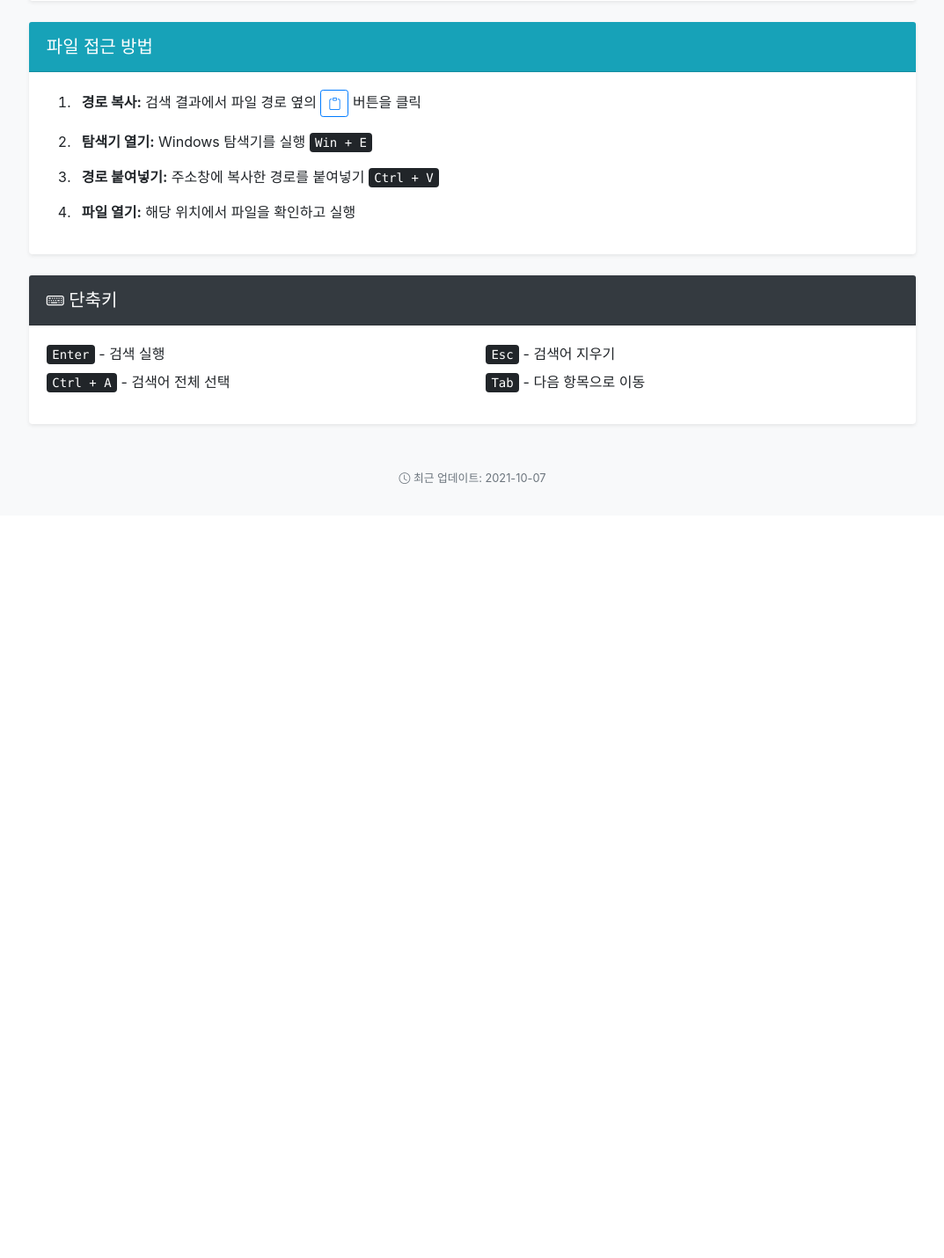
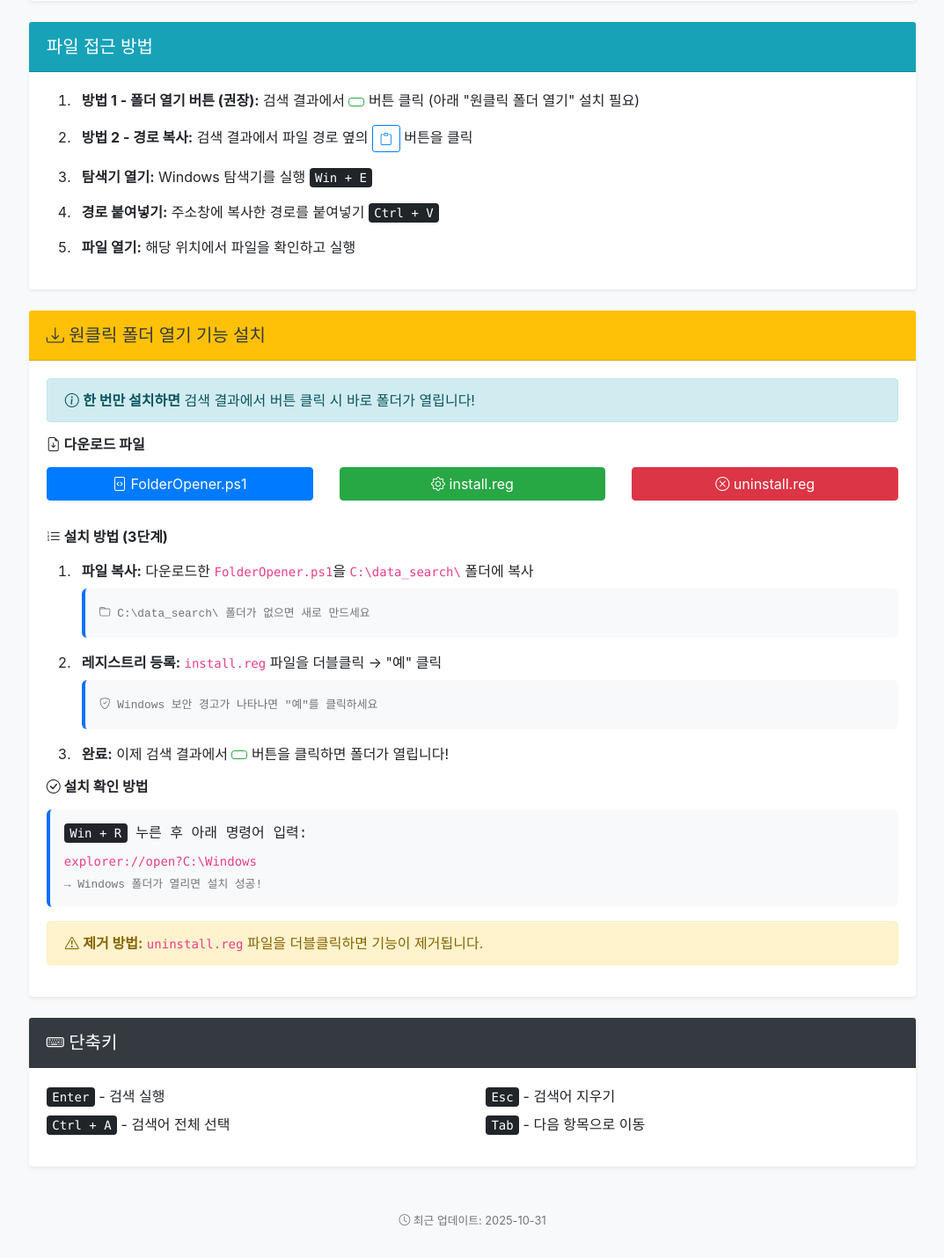
Before and after one commit to alex-ajh/data-search_v2, a Django app: page /help/ in a window 1280 px wide. Shown: the part 1209-2639 px from the top of the page at 88% size, without its empty margins (103-1176 px from the left). Before the commit the page ends 1759 px from the top, so only its background shows below. Run offline with Django 3.2, Linux system fonts and the light colour scheme; data comes from the database, SQL or seed files in the repository; some libraries are stand-ins or nearby versions.

Commit message:
added download and instruction for open folder feature

```diff
--- a/ps_data/templates/ps_data/help.html
+++ b/ps_data/templates/ps_data/help.html
@@ -161,7 +161,14 @@
                 <div class="card-body">
                     <ol class="step-list">
                         <li class="mb-3">
-                            <strong>경로 복사:</strong> 검색 결과에서 파일 경로 옆의
+                            <strong>방법 1 - 폴더 열기 버튼 (권장):</strong> 검색 결과에서
+                            <button class="btn btn-sm btn-outline-success">
+                                <i class="bi bi-folder-open"></i>
+                            </button>
+                            버튼 클릭 (아래 "원클릭 폴더 열기" 설치 필요)
+                        </li>
+                        <li class="mb-3">
+                            <strong>방법 2 - 경로 복사:</strong> 검색 결과에서 파일 경로 옆의
                             <button class="btn btn-sm btn-outline-primary">
                                 <i class="bi bi-clipboard"></i>
                             </button>
@@ -179,6 +186,77 @@
                             <strong>파일 열기:</strong> 해당 위치에서 파일을 확인하고 실행
                         </li>
                     </ol>
+                </div>
+            </div>
+
+            <!-- Folder Opener Installation -->
+            <div class="card shadow-sm mb-4 border-warning">
+                <div class="card-header bg-warning text-dark">
+                    <h5 class="mb-0">
+                        <i class="bi bi-download"></i> 원클릭 폴더 열기 기능 설치
+                    </h5>
+                </div>
+                <div class="card-body">
+                    <div class="alert alert-info mb-3">
+                        <i class="bi bi-info-circle"></i>
+                        <strong>한 번만 설치하면</strong> 검색 결과에서 <i class="bi bi-folder-open"></i> 버튼 클릭 시 바로 폴더가 열립니다!
+                    </div>
+
+                    <h6 class="fw-bold mb-3"><i class="bi bi-file-earmark-arrow-down"></i> 다운로드 파일</h6>
+                    <div class="row mb-4">
+                        <div class="col-md-4 mb-2">
+                            <a href="{% url 'ps_data:download_folder_opener' filename='FolderOpener.ps1' %}" class="btn btn-primary w-100" download>
+                                <i class="bi bi-file-code"></i> FolderOpener.ps1
+                            </a>
+                        </div>
+                        <div class="col-md-4 mb-2">
+                            <a href="{% url 'ps_data:download_folder_opener' filename='install.reg' %}" class="btn btn-success w-100" download>
+                                <i class="bi bi-gear"></i> install.reg
+                            </a>
+                        </div>
+                        <div class="col-md-4 mb-2">
+                            <a href="{% url 'ps_data:download_folder_opener' filename='uninstall.reg' %}" class="btn btn-danger w-100" download>
+                                <i class="bi bi-x-circle"></i> uninstall.reg
+                            </a>
+                        </div>
+                    </div>
+
+                    <h6 class="fw-bold mb-3"><i class="bi bi-list-ol"></i> 설치 방법 (3단계)</h6>
+                    <ol class="step-list">
+                        <li class="mb-3">
+                            <strong>파일 복사:</strong> 다운로드한 <code>FolderOpener.ps1</code>을 <code>C:\data_search\</code> 폴더에 복사
+                            <div class="example-box mt-2">
+                                <small class="text-muted">
+                                    <i class="bi bi-folder"></i> C:\data_search\ 폴더가 없으면 새로 만드세요
+                                </small>
+                            </div>
+                        </li>
+                        <li class="mb-3">
+                            <strong>레지스트리 등록:</strong> <code>install.reg</code> 파일을 더블클릭 → "예" 클릭
+                            <div class="example-box mt-2">
+                                <small class="text-muted">
+                                    <i class="bi bi-shield-check"></i> Windows 보안 경고가 나타나면 "예"를 클릭하세요
+                                </small>
+                            </div>
+                        </li>
+                        <li class="mb-3">
+                            <strong>완료:</strong> 이제 검색 결과에서 <button class="btn btn-sm btn-outline-success"><i class="bi bi-folder-open"></i></button> 버튼을 클릭하면 폴더가 열립니다!
+                        </li>
+                    </ol>
+
+                    <h6 class="fw-bold mb-3"><i class="bi bi-check-circle"></i> 설치 확인 방법</h6>
+                    <div class="example-box">
+                        <p class="mb-2"><kbd>Win + R</kbd> 누른 후 아래 명령어 입력:</p>
+                        <code>explorer://open?C:\Windows</code>
+                        <small class="text-muted d-block mt-1">
+                            → Windows 폴더가 열리면 설치 성공!
+                        </small>
+                    </div>
+
+                    <div class="alert alert-warning mt-3">
+                        <i class="bi bi-exclamation-triangle"></i>
+                        <strong>제거 방법:</strong> <code>uninstall.reg</code> 파일을 더블클릭하면 기능이 제거됩니다.
+                    </div>
                 </div>
             </div>
 
@@ -219,7 +297,7 @@
             <!-- Footer -->
             <div class="text-center text-muted mt-5">
                 <small>
-                    <i class="bi bi-clock"></i> 최근 업데이트: 2021-10-07
+                    <i class="bi bi-clock"></i> 최근 업데이트: 2025-10-31
                 </small>
             </div>
         </div>
--- a/ps_data/urls.py
+++ b/ps_data/urls.py
@@ -6,6 +6,7 @@ app_name = 'ps_data'
 urlpatterns = [
     path('', views.index, name='ps_data_index'),
     path('help/', views.help, name='ps_data_help'),
+    path('download/folder-opener/<str:filename>/', views.download_folder_opener, name='download_folder_opener'),
     path('visit-stats/', views.visit_stats, name='visit_stats'),
     path('api/visit-chart-data/', views.visit_chart_data, name='visit_chart_data'),
     path('search-stats/', views.search_stats, name='search_stats'),
--- a/ps_data/views.py
+++ b/ps_data/views.py
@@ -168,6 +168,37 @@ def help(request):
         }
 
     return render(request, 'ps_data/help.html', context)
+
+
+def download_folder_opener(request, filename):
+    """View to download folder opener files"""
+    import os
+    from django.http import FileResponse, Http404
+    from django.conf import settings
+
+    # Define allowed files
+    allowed_files = {
+        'FolderOpener.ps1': 'FolderOpener.ps1',
+        'install.reg': 'install.reg',
+        'uninstall.reg': 'uninstall.reg'
+    }
+
+    # Check if filename is allowed
+    if filename not in allowed_files:
+        raise Http404("File not found")
+
+    # Get the file path from project root
+    file_path = os.path.join(settings.BASE_DIR.parent, allowed_files[filename])
+
+    # Check if file exists
+    if not os.path.exists(file_path):
+        raise Http404("File not found")
+
+    # Return file as download
+    response = FileResponse(open(file_path, 'rb'))
+    response['Content-Disposition'] = f'attachment; filename="{filename}"'
+
+    return response
 
 
 @login_required
```
